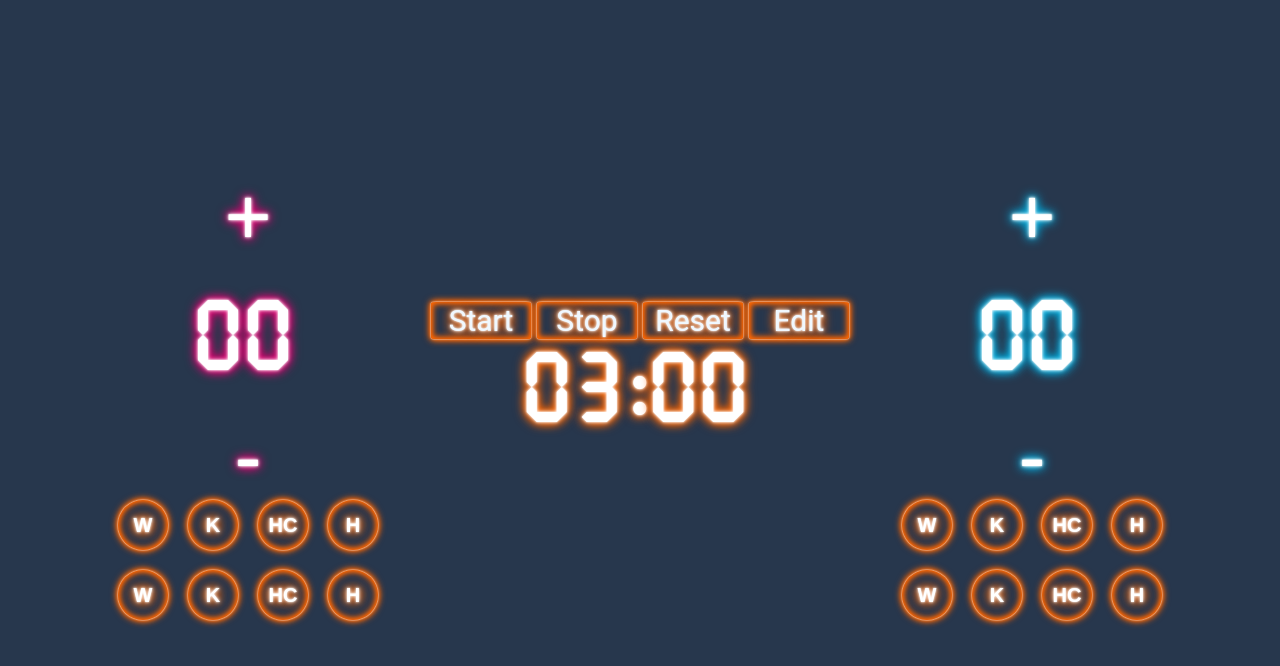
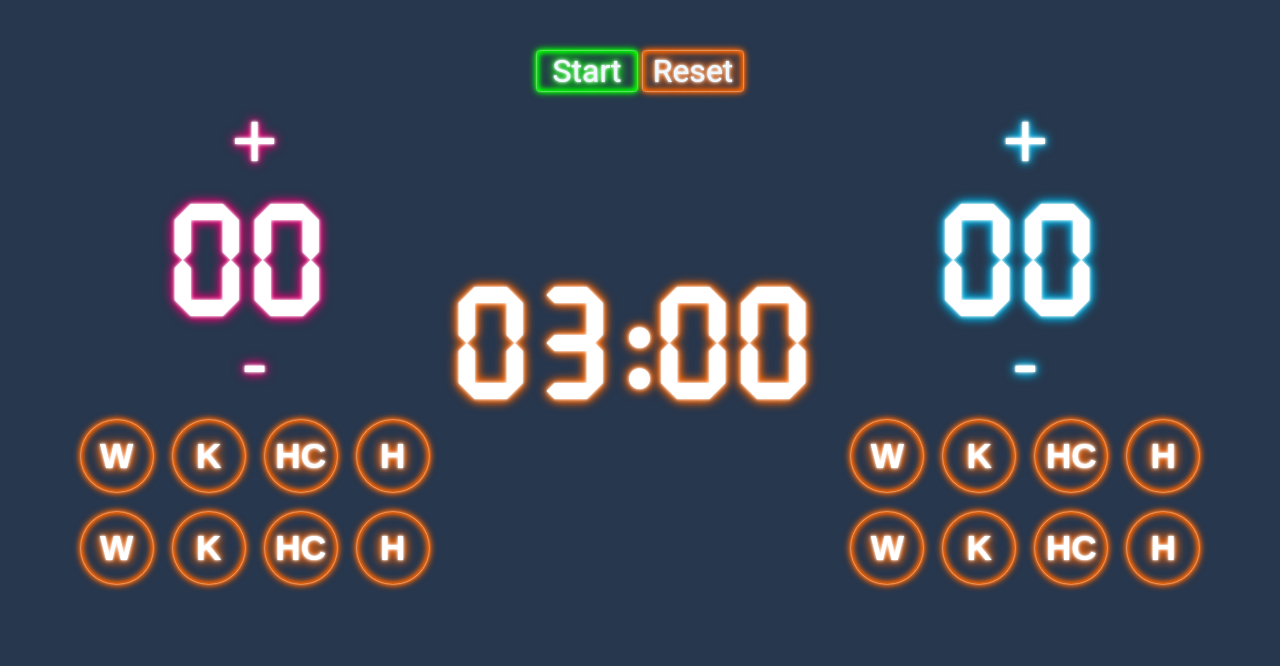
Before and after one commit to gugabgta/karate-scoreboard, a React (Create React App) app: page / in a window 1280 px wide. Shown: the top 666 px of the page. Built offline with nearby package versions, Linux system fonts and the light colour scheme; the HTML template or start-up script is replaced by a standard one.

Commit message:
style changes
refactored timer
splited timer controls
use relative size for all fonts

```diff
--- a/src/App.css
+++ b/src/App.css
@@ -1,9 +1,12 @@
 .App {
   text-align: center;
   background-color: #27374D;
-  display: flex;
-  align-items: center;
   height: 100vh;
+  width: 100vw;
+}
+
+.timer-controls {
+    padding-top: 1.5rem;
 }
 
 @font-face {
@@ -17,5 +20,11 @@
     flex-direction: column;
     justify-content: center;
     align-items: center;
-    margin: 20px;
 }
+
+.container {
+    width: 100%;
+    display: flex;
+    flex-direction: row;
+    justify-content: center;
+}
--- a/src/App.jsx
+++ b/src/App.jsx
@@ -1,9 +1,13 @@
 import { useState, useEffect, useRef } from 'react';
 import './App.css';
-import Container from './components/Container';
 import Counter from './components/Counter';
 import Timer from './components/Timer';
 import Penalties from './components/Penalties';
+import TimerControls from './components/TimerControls';
+
+function noLessThanZero(value) {
+    return value <= 0 ? 0 : value
+}
 
 function App() {
 
@@ -12,41 +16,51 @@ function App() {
     const [time, setTime] = useState(180)
     const [aka_penalties, setAkaPenalties] = useState(0)
     const [ao_penalties, setAoPenalties] = useState(0)
+    const [is_running, setIsRunning] = useState(false)
     let interval = useRef(null)
-    let isRunning = useRef(false)
 
     const startTimer = () => {
-        isRunning.current = true
-        setTime((prevTime) => prevTime - 1)
+        setIsRunning(true)
     }
 
     useEffect(() => {
-        if (isRunning.current) {
+        if (is_running) {
             interval.current = setInterval(() => {
                 setTime((time) => time - 1);
             }, 1000);
         }
         return () => clearInterval(interval.current);
-    }, [time]);
+    }, [time, is_running]);
 
     const stopTimer = () => {
-        isRunning.current = false
+        setIsRunning(false)
         clearInterval(interval.current)
     }
 
-    const resetTimer = () => {
+    const reset = () => {
         clearInterval(interval.current)
-        isRunning.current = false
+        setAkaCounter(0)
+        setAoCounter(0)
+        setAkaPenalties(0)
+        setAoPenalties(0)
         setTime(180)
+        setIsRunning(false)
     }
 
     return (
         <div className="App">
-            <Container>
+            <div className="timer-controls">
+                <TimerControls
+                    start={startTimer}
+                    stop={stopTimer}
+                    reset={reset}
+                />
+            </div>
+            <div className='container'>
                 <div className='score'>
                     <Counter
-                        sum={() => setAkaCounter(aka_counter + 1)}
-                        sub={() => setAkaCounter(aka_counter - 1)}
+                        sum={() => setAkaCounter(noLessThanZero(aka_counter + 1))}
+                        sub={() => setAkaCounter(noLessThanZero(aka_counter - 1))}
                         color="red"
                         value={aka_counter}
                     />
@@ -55,25 +69,20 @@ function App() {
                         flags={aka_penalties}
                     />
                 </div>
-                <Timer
-                    start={() => startTimer(setTime)}
-                    stop={() => stopTimer()}
-                    reset={() => resetTimer()}
-                    edit={() => setTime(2)}
-                    value={time}
-                />
+                <Timer value={time} />
                 <div className='score'>
                     <Counter
-                        sum={() => setAoCounter(ao_counter + 1)}
-                        sub={() => setAoCounter(ao_counter - 1)}
+                        sum={() => setAoCounter(noLessThanZero(ao_counter + 1))}
+                        sub={() => setAoCounter(noLessThanZero(ao_counter - 1))}
                         color="blue"
                         value={ao_counter}
                     />
                     <Penalties
                         setFlag={(flag) => setAoPenalties(ao_penalties ^ flag)}
-                        flags={ao_penalties}/>
+                        flags={ao_penalties}
+                    />
                 </div>
-            </Container>
+            </div>
         </div>
     );
 }
--- a/src/components/Container/Container.css
+++ /dev/null
@@ -1,11 +0,0 @@
-.container {
-    width: 100%;
-    height: 100%;
-    max-width: 1200px;
-    margin: 0 auto;
-    padding-left: 40px;
-    padding-right: 40px;
-    display: flex;
-    flex-direction: row;
-    justify-content: center;
-}
--- a/src/components/Container/index.jsx
+++ /dev/null
@@ -1,11 +0,0 @@
-import './Container.css'
-
-const Container = (props) => {
-    return (
-        <div className="container">
-            {props.children}
-        </div>
-    )
-}
-
-export default Container
--- a/src/components/Counter/Counter.css
+++ b/src/components/Counter/Counter.css
@@ -1,7 +1,5 @@
 .counter span {
-    height: 160px;
-    width: 160px;
-    font-size: 80px;
+    font-size: 8rem;
     font-family: '7-Segment', sans-serif;
     display: flex;
     justify-content: center;
@@ -12,9 +10,7 @@
     background: transparent;
     border: none;
     box-shadow: none;
-    height: 80px;
-    width: 80px;
-    font-size: 80px;
+    font-size: 5rem;
 }
 
 .vertical {
@@ -27,11 +23,21 @@
 .glow-red {
     color: #fff;
     text-align: center;
-    text-shadow: 0 0 2px #fff, 0 0 4px #fff, 0 0 9px #e60073, 0 0 11px #e60073, 0 0 13px #e60073;
+    text-shadow:
+        0 0 2px #fff,
+        0 0 4px #fff,
+        0 0 9px #e60073,
+        0 0 11px #e60073,
+        0 0 13px #e60073;
 }
 
 .glow-blue {
     color: #fff;
     text-align: center;
-    text-shadow: 0 0 2px #fff, 0 0 4px #fff, 0 0 9px #00b3e6, 0 0 11px #00b3e6, 0 0 13px #00b3e6;
+    text-shadow:
+        0 0 2px #fff,
+        0 0 4px #fff,
+        0 0 9px #00b3e6,
+        0 0 11px #00b3e6,
+        0 0 13px #00b3e6;
 }
--- a/src/components/Counter/index.jsx
+++ b/src/components/Counter/index.jsx
@@ -3,11 +3,9 @@ import './Counter.css'
 
 const Counter = (props) => {
     const padValue = (value) => {
-        if (value <= 0) {
-            value = 0
-        }
         return String(value).padStart(2, '0')
     }
+
     return (
         <div className="counter vertical">
             <button className={`glow-${props.color}`} onClick={props.sum}> + </button>
--- a/src/components/Penalties/Penalties.css
+++ b/src/components/Penalties/Penalties.css
@@ -1,14 +1,20 @@
+.row {
+    display: flex;
+    flex-direction: row;
+    flex-shrink: 0;
+}
+
 .penalties button {
     border-radius: 50%;
-    width: 50px;
-    height: 50px;
+    width: 4.5rem;
+    height: 4.5rem;
     background-color: transparent;
     color: #ffffff;
-    font-size: 20px;
+    font-size: 2.2rem;
     font-weight: bold;
     margin: 10px;
     border: none;
-    transition: all 0.3s ease 0s;
+    transition: all 0.4s ease 0s;
     box-shadow:
         0px 0px 1px #fff,
         0px 0px 2px #fff,
@@ -27,13 +33,11 @@
 }
 
 .penalties button:hover {
-    background-color: #ff6600a0;
+    background-color: #ff6600b5;
     cursor: pointer;
 }
 
 .active {
-    /* background-color: #ff6600cd !important; */
-    /* oposite of orange */
     color: black !important;
     text-shadow:
         0 0 2px lightgrey,
--- a/src/components/Timer/Timer.css
+++ b/src/components/Timer/Timer.css
@@ -3,13 +3,12 @@
     justify-content: center;
     color: #fff;
     text-align: center;
-    text-shadow: 0 0 2px #fff, 0 0 4px #fff, 0 0 9px #ff6600, 0 0 11px #ff6600, 0 0 13px #ff6600;
-}
-
-.timer-controls {
-    display: flex;
-    justify-content: center;
-    align-items: center;
+    text-shadow:
+        0 0 2px #fff,
+        0 0 4px #fff,
+        0 0 9px #ff6600,
+        0 0 11px #ff6600,
+        0 0 13px #ff6600;
 }
 
 .timer {
@@ -17,13 +16,11 @@
     flex-direction: column;
     justify-content: center;
     align-items: center;
-    margin: 20px;
+    padding: 20px;
 }
 
 .timer span {
-    height: 160px;
-    width: 160px;
-    font-size: 80px;
+    font-size: 8rem;
 }
 
 .normal-font {
@@ -34,29 +31,3 @@
 .segment-font {
     font-family: '7-Segment', sans-serif;
 }
-
-.timer button {
-    width: 100px;
-    background: transparent;
-    font-family: 'Roboto', sans-serif;
-    border: none;
-    box-shadow:
-        0px 0px 1px #fff,
-        0px 0px 2px #fff,
-        0px 0px 5px #ff6600,
-        0px 0px 7px #ff6600,
-        0px 0px 9px #ff6600,
-        0px 0px 5px #ff6600 inset,
-        0px 0px 7px #ff6600 inset,
-        0px 0px 9px #ff6600 inset;
-    font-size: 30px;
-    color: aliceblue;
-    border-radius: 5%;
-    margin: 3px;
-    text-shadow:
-        0 0 2px #fff,
-        0 0 4px #fff,
-        0 0 9px #ff6600,
-        0 0 11px #ff6600,
-        0 0 13px #ff6600;
-}
--- a/src/components/Timer/index.jsx
+++ b/src/components/Timer/index.jsx
@@ -1,24 +1,16 @@
 import './Timer.css'
 
 function seconds(seconds) {
-    const sec = `${String(seconds % 60).padStart(2, '0')}`
-    return sec
+    return `${String(seconds % 60).padStart(2, '0')}`
 }
 
 function minutes(seconds) {
-    const min = `${String(Math.floor(seconds / 60)).padStart(2, '0')}`
-    return min
+    return `${String(Math.floor(seconds / 60)).padStart(2, '0')}`
 }
 
 const Timer = (props) => {
     return (
         <div className="timer">
-            <div className="timer-controls">
-                <button type="button" onClick={props.start}> Start </button>
-                <button type="button" className="" onClick={props.stop}> Stop </button>
-                <button type="button" className="" onClick={props.reset}> Reset </button>
-                <button type="button" className="" onClick={props.edit}> Edit </button>
-            </div>
             <span className="glow">
                 <span className="segment-font">{minutes(props.value)}</span>
                 <span className="normal-font">:</span>
--- /dev/null
+++ b/src/components/TimerControls/TimerControls.css
@@ -0,0 +1,87 @@
+.timer-controls {
+    display: flex;
+    justify-content: center;
+    align-items: center;
+}
+
+.timer-controls button:hover {
+    cursor: pointer;
+}
+
+.timer-controls .glow-orange {
+    width: 100px;
+    background: transparent;
+    font-family: 'Roboto', sans-serif;
+    border: none;
+    box-shadow:
+        0px 0px 1px #fff,
+        0px 0px 2px #fff,
+        0px 0px 5px #ff6600,
+        0px 0px 7px #ff6600,
+        0px 0px 9px #ff6600,
+        0px 0px 5px #ff6600 inset,
+        0px 0px 7px #ff6600 inset,
+        0px 0px 9px #ff6600 inset;
+    font-size: 2rem;
+    color: aliceblue;
+    border-radius: 5%;
+    margin: 3px;
+    text-shadow:
+        0 0 2px #fff,
+        0 0 4px #fff,
+        0 0 9px #ff6600,
+        0 0 11px #ff6600,
+        0 0 13px #ff6600;
+}
+
+.timer-controls .glow-green {
+    width: 100px;
+    background: transparent;
+    font-family: 'Roboto', sans-serif;
+    border: none;
+    box-shadow:
+        0px 0px 1px #fff,
+        0px 0px 2px #fff,
+        0px 0px 5px #00ff00,
+        0px 0px 7px #00ff00,
+        0px 0px 9px #00ff00,
+        0px 0px 5px #00ff00 inset,
+        0px 0px 7px #00ff00 inset,
+        0px 0px 9px #00ff00 inset;
+    font-size: 2rem;
+    color: aliceblue;
+    border-radius: 5%;
+    margin: 3px;
+    text-shadow:
+        0 0 2px #fff,
+        0 0 4px #fff,
+        0 0 9px #00ff00,
+        0 0 11px #00ff00,
+        0 0 13px #00ff00;
+}
+
+.timer-controls .glow-red {
+    width: 100px;
+    background: transparent;
+    font-family: 'Roboto', sans-serif;
+    border: none;
+    box-shadow:
+        0px 0px 1px #fff,
+        0px 0px 2px #fff,
+        0px 0px 5px #ff0000,
+        0px 0px 7px #ff0000,
+        0px 0px 9px #ff0000,
+        0px 0px 5px #ff0000 inset,
+        0px 0px 7px #ff0000 inset,
+        0px 0px 9px #ff0000 inset;
+    font-size: 2rem;
+    color: aliceblue;
+    border-radius: 5%;
+    margin: 3px;
+    text-shadow:
+        0 0 2px #fff,
+        0 0 4px #fff,
+        0 0 9px #ff0000,
+        0 0 11px #ff0000,
+        0 0 13px #ff0000;
+}
--- /dev/null
+++ b/src/components/TimerControls/index.jsx
@@ -0,0 +1,45 @@
+import './TimerControls.css';
+import { useState } from 'react';
+
+const TimerControls = (props) => {
+    const [isRunning, setIsRunning] = useState(false)
+
+    const start = _ => {
+        props.start()
+        setIsRunning(true)
+    }
+
+    const stop = _ => {
+        props.stop()
+        setIsRunning(false)
+    }
+
+    const reset = _ => {
+        props.reset()
+        setIsRunning(false)
+    }
+
+    return (
+        <div className="timer-controls">
+            <button
+                type="button"
+                className='glow-green'
+                style={isRunning ? {display: 'none'} : {display: 'block'}}
+                onClick={start}> Start
+            </button>
+            <button
+                type="button"
+                className='glow-red'
+                style={isRunning ? {display: 'block'} : {display: 'none'}}
+                onClick={stop}> Stop
+            </button>
+            <button
+                type="button"
+                className='glow-orange'
+                onClick={reset}> Reset
+            </button>
+        </div>
+    )
+}
+
+export default TimerControls
```
